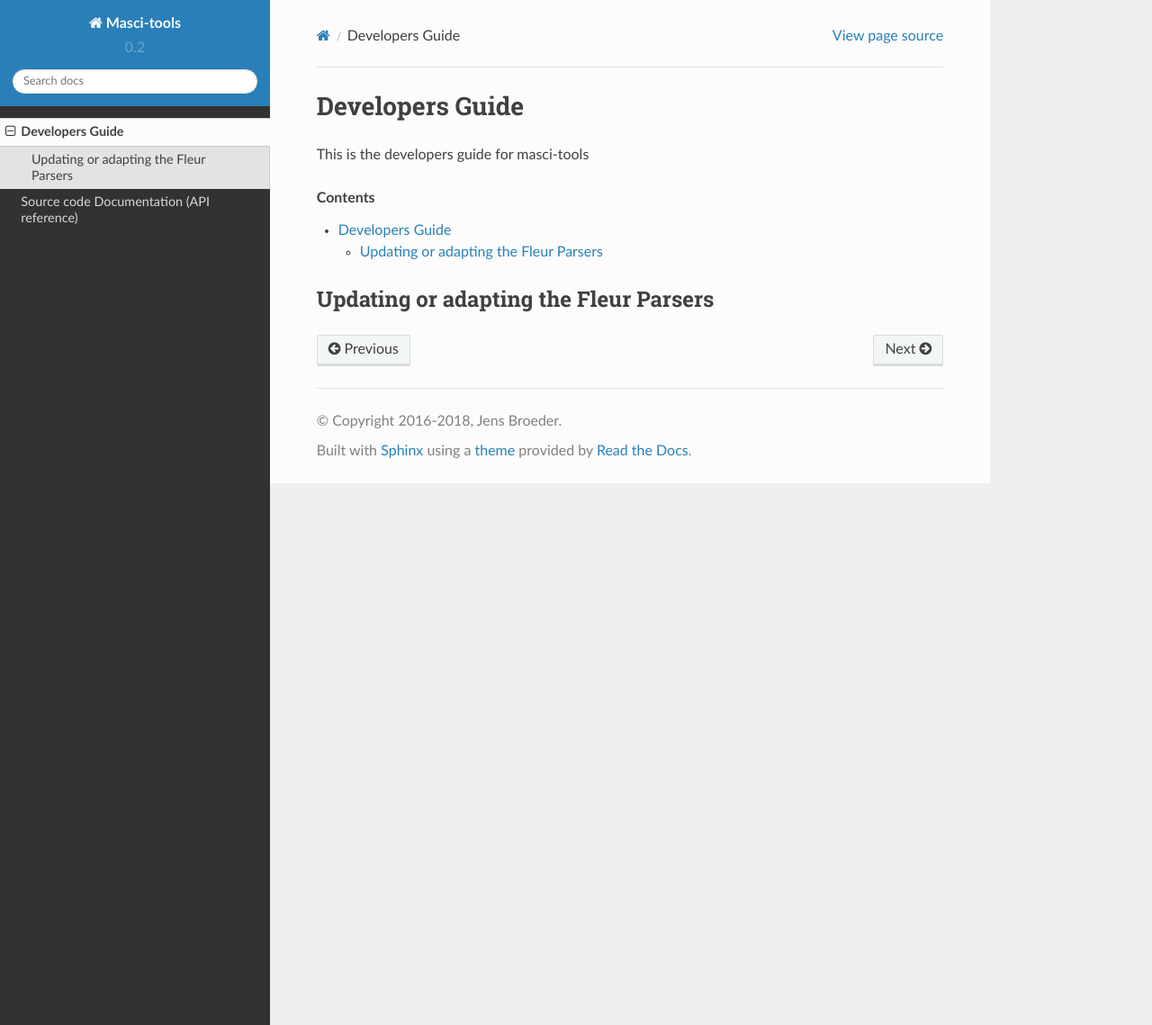
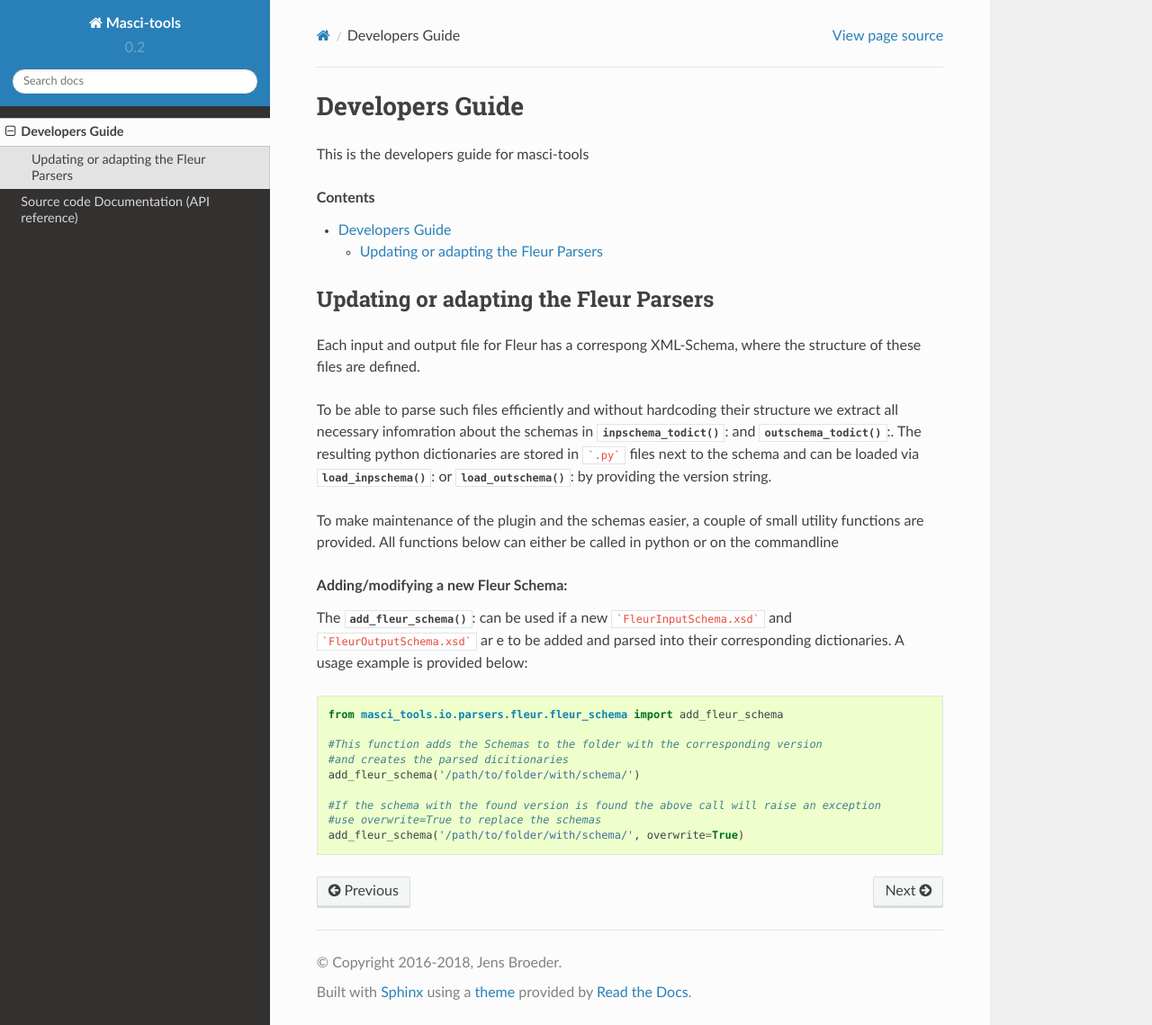
Before and after one commit to JuDFTteam/masci-tools, a Sphinx documentation site: the page built from docs/source/devel_guide/index.rst, in a window 1280 px wide and 1139 px high. Shown: the whole window at 90% size. Built offline with Sphinx 7.4.7 and the Read the Docs theme 2.0.0, drawn with Linux system fonts in a browser that asks for light colours; formulas are drawn with MathJax 3.

Commit message:
Update index.rst

````diff
--- a/docs/source/devel_guide/index.rst
+++ b/docs/source/devel_guide/index.rst
@@ -8,7 +8,36 @@ This is the developers guide for masci-tools
 Updating or adapting the Fleur Parsers
 ++++++++++++++++++++++++++++++++++++++++++++++++
 
+Each input and output file for Fleur has a correspong XML-Schema, where the structure
+of these files are defined.
+
+To be able to parse such files efficiently and without hardcoding their structure we
+extract all necessary infomration about the schemas in :py:func:`~masci_tools.io.parsers.fleur.fleur_schema.inpschema_todict()`:
+and :py:func:`~masci_tools.io.parsers.fleur.fleur_schema.outschema_todict()`:. The resulting python dictionaries are stored
+in ```.py``` files next to the schema and can be loaded via :py:func:`~masci_tools.io.parsers.fleur.fleur_schema.load_inpschema()`:
+or :py:func:`~masci_tools.io.parsers.fleur.fleur_schema.load_outschema()`: by providing the version string.
+
+To make maintenance of the plugin and the schemas easier, a couple of small utility functions are provided.
+All functions below can either be called in python or on the commandline
+
 .. topic:: Adding/modifying a new Fleur Schema:
+
+  The :py:func:`~masci_tools.io.parsers.fleur.fleur_schema.add_fleur_schema()`: can be used if a new ```FleurInputSchema.xsd```
+  and ```FleurOutputSchema.xsd``` ar e to be added and parsed into their corresponding dictionaries. A usage example is provided
+  below:
+
+  .. code-block:: python
+
+    from masci_tools.io.parsers.fleur.fleur_schema import add_fleur_schema
+
+    #This function adds the Schemas to the folder with the corresponding version
+    #and creates the parsed dicitionaries
+    add_fleur_schema('/path/to/folder/with/schema/')
+
+    #If the schema with the found version is found the above call will raise an exception
+    #use overwrite=True to replace the schemas
+    add_fleur_schema('/path/to/folder/with/schema/', overwrite=True)
+
 
 
 .. topic:: Modifying the parsed Fleur Schema:
````
